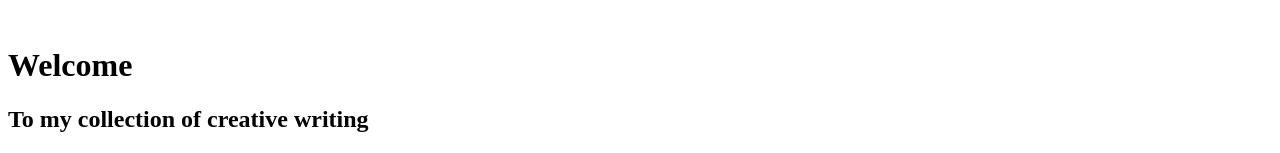
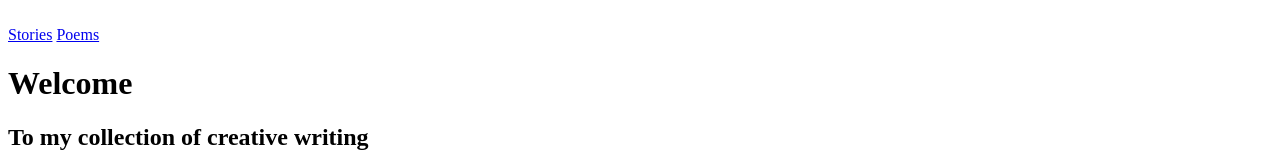
Before and after one commit to DaniService28/wdd130-beatty, a plain HTML site: page index.html in a window 1280 px wide. Shown: the top 153 px of the page. Drawn offline with Linux system fonts and the light colour scheme.

Commit message:
header changes

```diff
--- a/index.html
+++ b/index.html
@@ -11,9 +11,8 @@
             <div class="logoImage">
                 <a href=""><img src="" alt=""></a>
             </div>
-            <a href=""></a>
-            <a href=""></a>
-            <a href=""></a>
+            <a href="/poems.html">Stories</a>
+            <a href="/stories.html">Poems</a>
         </nav>
     </header>
     <main>
```
